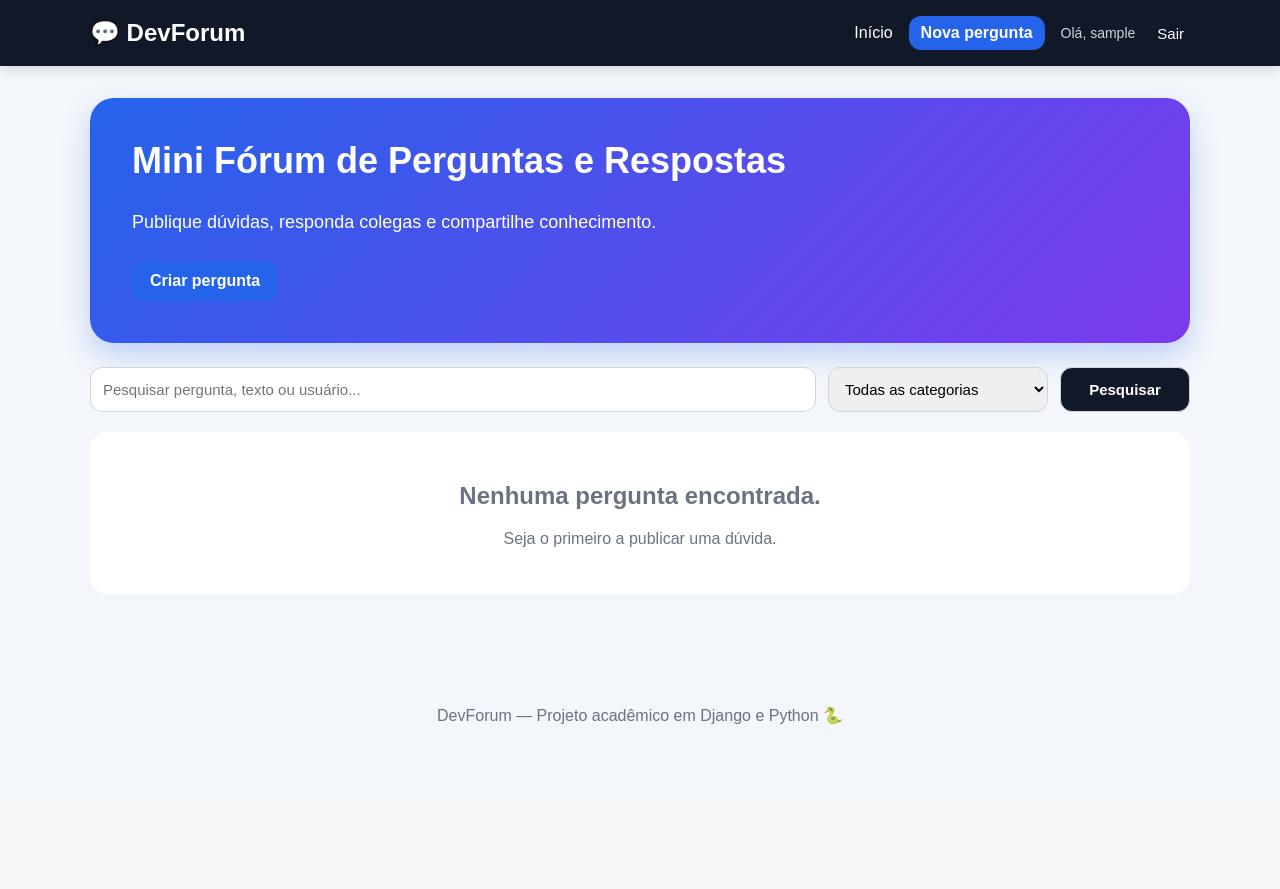
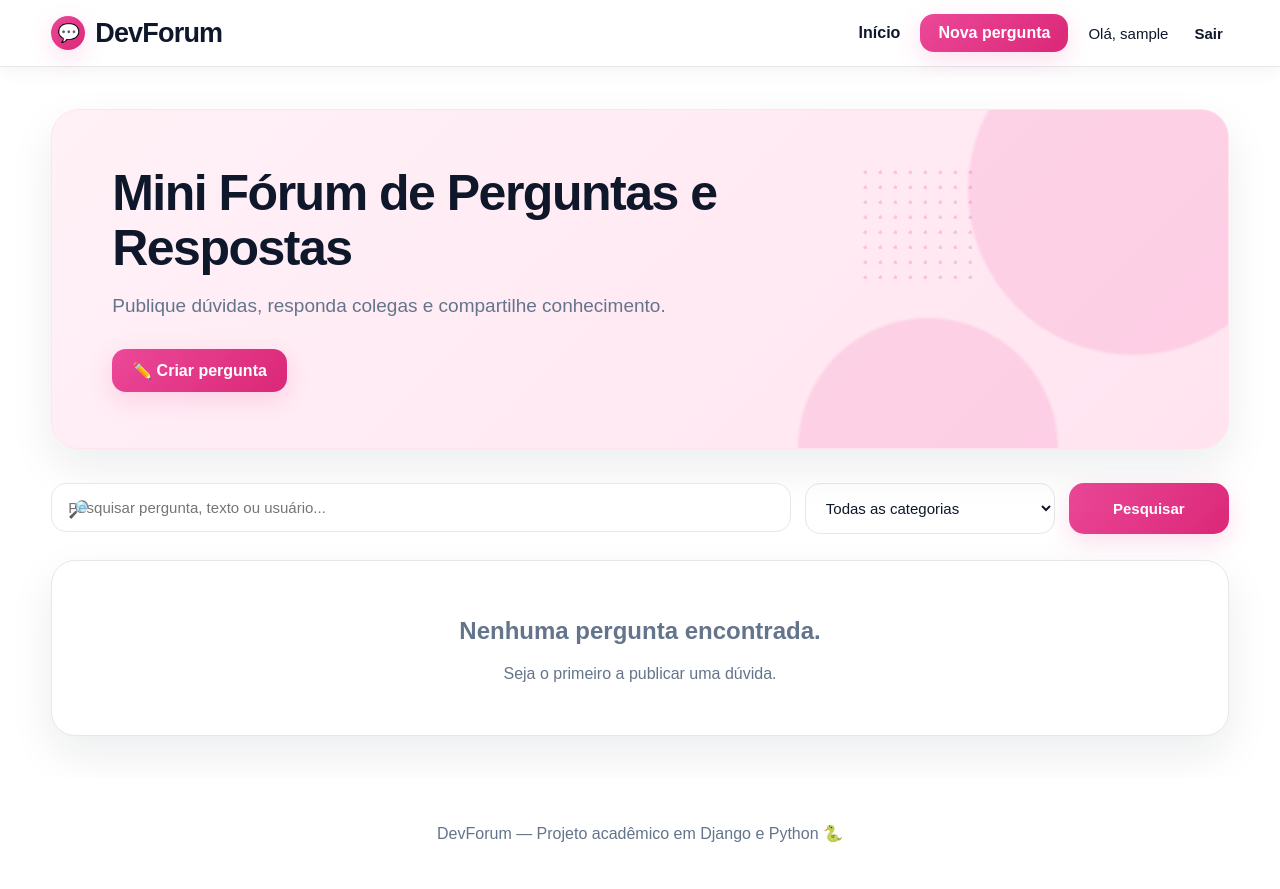
Before and after one commit to gabriellyrcarneiro/DevForum, a Django app: page / in a window 1280 px wide. Before the commit the page ends 725 px from the top, so only its background shows below. Run offline with Django 5.2, Linux system fonts and the light colour scheme; the visitor is signed in with stand-in values (Sample User, id 1); data comes from the database, SQL or seed files in the repository; data that the repository does not hold is empty.

Commit message:
style: modernizar interface com tema rosa

```diff
--- a/forum/templates/base.html
+++ b/forum/templates/base.html
@@ -4,18 +4,23 @@
 <head>
     <meta charset="UTF-8">
     <title>DevForum</title>
+    <meta name="viewport" content="width=device-width, initial-scale=1.0">
+
     <link rel="stylesheet" href="{% static 'forum/css/style.css' %}">
 </head>
 <body>
     <header class="topbar">
         <div class="container nav">
-            <a href="{% url 'home' %}" class="logo">💬 DevForum</a>
+            <a href="{% url 'home' %}" class="logo">
+                <span class="logo-icon">💬</span>
+                <span>DevForum</span>
+            </a>
 
             <nav class="menu">
-                <a href="{% url 'home' %}">Início</a>
+                <a href="{% url 'home' %}" class="nav-link">Início</a>
 
                 {% if user.is_authenticated %}
-                    <a href="{% url 'question_create' %}" class="btn small">Nova pergunta</a>
+                    <a href="{% url 'question_create' %}" class="btn nav-btn">Nova pergunta</a>
 
                     <span class="user">Olá, {{ user.username }}</span>
 
@@ -24,8 +29,8 @@
                         <button type="submit" class="link-button">Sair</button>
                     </form>
                 {% else %}
-                    <a href="{% url 'login' %}">Entrar</a>
-                    <a href="{% url 'register' %}" class="btn small">Cadastrar</a>
+                    <a href="{% url 'login' %}" class="nav-link">Entrar</a>
+                    <a href="{% url 'register' %}" class="btn nav-btn">Cadastrar</a>
                 {% endif %}
             </nav>
         </div>
--- a/forum/templates/forum/home.html
+++ b/forum/templates/forum/home.html
@@ -2,24 +2,37 @@
 
 {% block content %}
 <section class="hero">
+    <div class="hero-content">
         <h1>Mini Fórum de Perguntas e Respostas</h1>
         <p>Publique dúvidas, responda colegas e compartilhe conhecimento.</p>
 
         {% if user.is_authenticated %}
-        <a href="{% url 'question_create' %}" class="btn">Criar pergunta</a>
+            <a href="{% url 'question_create' %}" class="btn hero-btn">
+                ✏️ Criar pergunta
+            </a>
         {% else %}
-        <a href="{% url 'register' %}" class="btn">Criar conta grátis</a>
+            <a href="{% url 'register' %}" class="btn hero-btn">
+                Criar conta grátis
+            </a>
         {% endif %}
+    </div>
+
+    <div class="hero-decoration decoration-one"></div>
+    <div class="hero-decoration decoration-two"></div>
+    <div class="dots"></div>
 </section>
 
 <section class="filters">
     <form method="get" class="search-form">
+        <div class="search-box">
+            <span class="search-icon">🔎</span>
             <input
                 type="text"
                 name="q"
                 value="{{ search }}"
                 placeholder="Pesquisar pergunta, texto ou usuário..."
             >
+        </div>
 
         <select name="categoria">
             <option value="">Todas as categorias</option>
--- a/static/forum/css/style.css
+++ b/static/forum/css/style.css
@@ -1,12 +1,26 @@
 * {
     box-sizing: border-box;
+}
+
+:root {
+    --pink: #ec4899;
+    --pink-dark: #db2777;
+    --pink-light: #fce7f3;
+    --rose: #f9a8d4;
+    --text-dark: #0f172a;
+    --text-muted: #64748b;
+    --border: #e5e7eb;
+    --white: #ffffff;
+    --bg: #ffffff;
+    --shadow: 0 18px 45px rgba(15, 23, 42, 0.08);
+    --soft-shadow: 0 8px 25px rgba(236, 72, 153, 0.18);
 }
 
 body {
     margin: 0;
     font-family: Arial, Helvetica, sans-serif;
-    background: #f3f6fb;
-    color: #1f2937;
+    background: var(--bg);
+    color: var(--text-dark);
 }
 
 a {
@@ -15,15 +29,21 @@ a {
 }
 
 .container {
-    width: min(1100px, 92%);
+    width: min(1180px, 92%);
     margin: 0 auto;
 }
 
+/* TOPO */
+
 .topbar {
-    background: #111827;
-    color: #ffffff;
-    padding: 16px 0;
-    box-shadow: 0 4px 12px rgba(0, 0, 0, 0.12);
+    background: var(--white);
+    color: var(--text-dark);
+    padding: 14px 0;
+    border-bottom: 1px solid var(--border);
+    box-shadow: 0 4px 18px rgba(15, 23, 42, 0.05);
+    position: sticky;
+    top: 0;
+    z-index: 10;
 }
 
 .nav {
@@ -34,23 +54,46 @@ a {
 }
 
 .logo {
-    font-size: 24px;
-    font-weight: bold;
+    display: flex;
+    align-items: center;
+    gap: 10px;
+    font-size: 27px;
+    font-weight: 900;
+    letter-spacing: -0.8px;
+    color: var(--text-dark);
+}
+
+.logo-icon {
+    width: 34px;
+    height: 34px;
+    display: grid;
+    place-items: center;
+    background: linear-gradient(135deg, var(--pink), var(--pink-dark));
+    color: #ffffff;
+    border-radius: 50%;
+    font-size: 18px;
+    box-shadow: var(--soft-shadow);
 }
 
 .menu {
     display: flex;
     align-items: center;
-    gap: 16px;
+    gap: 20px;
 }
 
-.menu a {
-    color: #ffffff;
+.nav-link {
+    font-weight: 600;
+    color: var(--text-dark);
+    transition: 0.2s;
+}
+
+.nav-link:hover {
+    color: var(--pink);
 }
 
 .user {
-    color: #d1d5db;
-    font-size: 14px;
+    color: var(--text-dark);
+    font-size: 15px;
 }
 
 .logout-form {
@@ -60,142 +103,169 @@ a {
 .link-button {
     background: transparent;
     border: none;
-    color: #ffffff;
+    color: var(--text-dark);
     cursor: pointer;
     font-size: 15px;
+    font-weight: 600;
+    transition: 0.2s;
 }
 
-.main {
-    padding: 32px 0;
-    min-height: 75vh;
+.link-button:hover {
+    color: var(--pink);
 }
 
+/* CONTEÚDO */
+
+.main {
+    padding: 42px 0;
+    min-height: 78vh;
+}
+
+/* HERO */
+
 .hero {
-    background: linear-gradient(135deg, #2563eb, #7c3aed);
-    color: #ffffff;
-    padding: 42px;
-    border-radius: 24px;
-    margin-bottom: 24px;
-    box-shadow: 0 12px 28px rgba(37, 99, 235, 0.25);
+    position: relative;
+    overflow: hidden;
+    background: linear-gradient(135deg, #fff1f7, #ffe4f0);
+    color: var(--text-dark);
+    padding: 56px 60px;
+    border-radius: 28px;
+    margin-bottom: 34px;
+    box-shadow: var(--shadow);
+    border: 1px solid #ffe4ef;
+}
+
+.hero-content {
+    position: relative;
+    z-index: 2;
+    max-width: 760px;
 }
 
 .hero h1 {
-    margin-top: 0;
-    font-size: 36px;
+    margin: 0 0 18px;
+    font-size: clamp(32px, 5vw, 50px);
+    line-height: 1.1;
+    letter-spacing: -1.5px;
+    font-weight: 900;
 }
 
 .hero p {
-    font-size: 18px;
-    margin-bottom: 28px;
+    font-size: 19px;
+    margin-bottom: 32px;
+    color: var(--text-muted);
 }
 
-.card {
-    background: #ffffff;
-    border-radius: 18px;
-    padding: 24px;
-    margin-bottom: 18px;
-    box-shadow: 0 8px 24px rgba(15, 23, 42, 0.08);
+.hero-btn {
+    padding: 15px 26px;
+    font-size: 16px;
 }
 
-.question-header {
-    display: flex;
-    align-items: center;
-    justify-content: space-between;
-    gap: 16px;
+.hero-decoration {
+    position: absolute;
+    border-radius: 999px;
+    background: rgba(236, 72, 153, 0.14);
+    filter: blur(1px);
 }
 
-.question-card h2,
-.detail-card h1 {
-    margin-top: 0;
+.decoration-one {
+    width: 330px;
+    height: 330px;
+    right: -70px;
+    top: -85px;
 }
 
-.question-card h2 a:hover {
-    color: #2563eb;
+.decoration-two {
+    width: 260px;
+    height: 260px;
+    right: 170px;
+    bottom: -130px;
 }
 
-.question-body {
-    color: #4b5563;
-    line-height: 1.6;
+.dots {
+    position: absolute;
+    right: 250px;
+    top: 55px;
+    width: 120px;
+    height: 120px;
+    background-image: radial-gradient(rgba(236, 72, 153, 0.28) 2px, transparent 2px);
+    background-size: 15px 15px;
+    opacity: 0.8;
 }
 
-.question-body.full {
-    color: #1f2937;
-}
-
-.meta {
-    display: flex;
-    flex-wrap: wrap;
-    gap: 12px;
-    margin-top: 16px;
-    color: #6b7280;
-    font-size: 14px;
-}
-
-.badge {
-    padding: 7px 12px;
-    border-radius: 999px;
-    font-size: 13px;
-    font-weight: bold;
-}
-
-.badge.solved {
-    background: #dcfce7;
-    color: #166534;
-}
-
-.badge.open {
-    background: #fef3c7;
-    color: #92400e;
-}
+/* BOTÕES */
 
 .btn {
-    display: inline-block;
+    display: inline-flex;
+    align-items: center;
+    justify-content: center;
+    gap: 8px;
     border: none;
-    background: #2563eb;
+    background: linear-gradient(135deg, var(--pink), var(--pink-dark));
     color: #ffffff;
-    padding: 11px 18px;
-    border-radius: 12px;
+    padding: 12px 20px;
+    border-radius: 14px;
     cursor: pointer;
-    font-weight: bold;
-    transition: 0.2s;
+    font-weight: 800;
+    transition: 0.2s ease;
+    box-shadow: var(--soft-shadow);
 }
 
 .btn:hover {
-    opacity: 0.88;
-    transform: translateY(-1px);
+    transform: translateY(-2px);
+    box-shadow: 0 14px 32px rgba(236, 72, 153, 0.25);
 }
 
-.btn.small {
-    padding: 8px 12px;
+.nav-btn {
+    padding: 10px 18px;
 }
 
 .btn.secondary {
-    background: #4b5563;
+    background: #f1f5f9;
+    color: var(--text-dark);
+    box-shadow: none;
+    border: 1px solid var(--border);
+}
+
+.btn.secondary:hover {
+    background: #e2e8f0;
 }
 
 .btn.danger {
-    background: #dc2626;
+    background: linear-gradient(135deg, #ef4444, #dc2626);
 }
 
 .btn.success {
-    background: #16a34a;
+    background: linear-gradient(135deg, #22c55e, #16a34a);
 }
 
-.actions {
-    display: flex;
-    flex-wrap: wrap;
-    gap: 10px;
-    margin-top: 18px;
-}
+/* FILTROS */
 
 .filters {
-    margin-bottom: 20px;
+    margin-bottom: 26px;
 }
 
 .search-form {
     display: grid;
-    grid-template-columns: 1fr 220px 130px;
-    gap: 12px;
+    grid-template-columns: 1fr 250px 160px;
+    gap: 14px;
+}
+
+.search-box {
+    position: relative;
+}
+
+.search-icon {
+    position: absolute;
+    left: 17px;
+    top: 50%;
+    transform: translateY(-50%);
+    color: var(--text-muted);
+    font-size: 17px;
+    pointer-events: none;
+}
+
+.search-box input {
+    padding-left: 48px;
 }
 
 .search-form input,
@@ -206,29 +276,156 @@ input,
 select,
 textarea {
     width: 100%;
-    padding: 12px;
-    border: 1px solid #d1d5db;
-    border-radius: 12px;
+    padding: 15px 16px;
+    border: 1px solid var(--border);
+    border-radius: 15px;
     font-size: 15px;
+    background: #ffffff;
+    color: var(--text-dark);
+    outline: none;
+    transition: 0.2s;
+}
+
+.search-form input:focus,
+.search-form select:focus,
+.form-control:focus,
+input:focus,
+select:focus,
+textarea:focus {
+    border-color: var(--pink);
+    box-shadow: 0 0 0 4px rgba(236, 72, 153, 0.12);
 }
 
 .search-form button {
-    background: #111827;
+    background: linear-gradient(135deg, var(--pink), var(--pink-dark));
     color: #ffffff;
     cursor: pointer;
-    font-weight: bold;
+    font-weight: 900;
+    border: none;
+    box-shadow: var(--soft-shadow);
 }
 
+.search-form button:hover {
+    transform: translateY(-1px);
+}
+
+/* CARDS */
+
+.card {
+    background: #ffffff;
+    border-radius: 24px;
+    padding: 28px;
+    margin-bottom: 22px;
+    box-shadow: var(--shadow);
+    border: 1px solid var(--border);
+}
+
+.question-card {
+    transition: 0.2s ease;
+}
+
+.question-card:hover {
+    transform: translateY(-3px);
+    border-color: #fbcfe8;
+    box-shadow: 0 22px 55px rgba(236, 72, 153, 0.12);
+}
+
+.question-header {
+    display: flex;
+    align-items: flex-start;
+    justify-content: space-between;
+    gap: 16px;
+}
+
+.question-card h2,
+.detail-card h1 {
+    margin-top: 0;
+    margin-bottom: 18px;
+}
+
+.question-card h2 {
+    font-size: 27px;
+    letter-spacing: -0.5px;
+}
+
+.question-card h2 a:hover {
+    color: var(--pink);
+}
+
+.question-body {
+    color: var(--text-muted);
+    line-height: 1.7;
+    font-size: 16px;
+}
+
+.question-body.full {
+    color: var(--text-dark);
+}
+
+/* METADADOS */
+
+.meta {
+    display: flex;
+    flex-wrap: wrap;
+    gap: 15px;
+    margin-top: 20px;
+    color: var(--text-muted);
+    font-size: 14px;
+}
+
+.meta span {
+    display: inline-flex;
+    align-items: center;
+    gap: 5px;
+}
+
+/* BADGES */
+
+.badge {
+    padding: 9px 15px;
+    border-radius: 999px;
+    font-size: 14px;
+    font-weight: 900;
+    white-space: nowrap;
+}
+
+.badge.solved {
+    background: #dcfce7;
+    color: #166534;
+}
+
+.badge.open {
+    background: var(--pink-light);
+    color: var(--pink-dark);
+}
+
+/* AÇÕES */
+
+.actions {
+    display: flex;
+    flex-wrap: wrap;
+    gap: 12px;
+    margin-top: 22px;
+}
+
+/* FORMULÁRIOS */
+
 .form-card {
-    max-width: 760px;
+    max-width: 780px;
     margin-left: auto;
     margin-right: auto;
+}
+
+.form-card h1,
+.form-card h2 {
+    margin-top: 0;
+    letter-spacing: -0.5px;
 }
 
 .form-card label {
     display: block;
     margin-bottom: 8px;
-    font-weight: bold;
+    font-weight: 800;
 }
 
 .form-card p {
@@ -254,56 +458,93 @@ textarea {
 }
 
 .best-label {
-    font-weight: bold;
+    font-weight: 900;
     color: #166534;
     margin-bottom: 12px;
 }
 
+/* EMPTY */
+
 .empty {
     background: #ffffff;
-    padding: 30px;
-    border-radius: 18px;
+    padding: 36px;
+    border-radius: 24px;
     text-align: center;
-    color: #6b7280;
+    color: var(--text-muted);
+    box-shadow: var(--shadow);
+    border: 1px solid var(--border);
 }
 
+/* MENSAGENS */
+
 .messages {
-    margin-bottom: 20px;
+    margin-bottom: 22px;
 }
 
 .message {
-    padding: 14px 18px;
-    border-radius: 12px;
+    padding: 15px 18px;
+    border-radius: 15px;
     margin-bottom: 10px;
-    background: #e0f2fe;
-    color: #075985;
+    background: #fdf2f8;
+    color: var(--pink-dark);
+    border: 1px solid #fbcfe8;
+    font-weight: 700;
 }
 
 .message.success {
     background: #dcfce7;
     color: #166534;
+    border-color: #bbf7d0;
 }
 
 .message.error {
     background: #fee2e2;
     color: #991b1b;
+    border-color: #fecaca;
 }
 
 .message.warning {
     background: #fef3c7;
     color: #92400e;
+    border-color: #fde68a;
 }
+
+/* FOOTER */
 
 .footer {
     text-align: center;
-    padding: 24px;
-    color: #6b7280;
+    padding: 30px 16px;
+    color: var(--text-muted);
+    background: #ffffff;
 }
 
+/* OUTROS */
+
 blockquote {
-    border-left: 4px solid #2563eb;
+    border-left: 5px solid var(--pink);
     padding-left: 16px;
-    color: #374151;
+    color: var(--text-dark);
+    background: #fdf2f8;
+    padding-top: 14px;
+    padding-bottom: 14px;
+    border-radius: 12px;
+}
+
+/* RESPONSIVO */
+
+@media (max-width: 900px) {
+    .search-form {
+        grid-template-columns: 1fr;
+    }
+
+    .hero {
+        padding: 40px 30px;
+    }
+
+    .dots,
+    .hero-decoration {
+        display: none;
+    }
 }
 
 @media (max-width: 760px) {
```
Also changed, not shown: other parts of static/forum/css/style.css (+22 -11 lines). Lines whose indentation alone changed are shown as unchanged.
